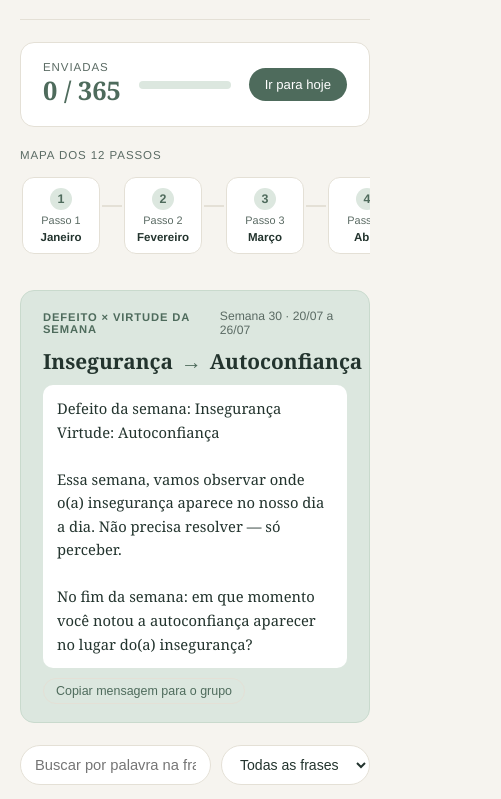
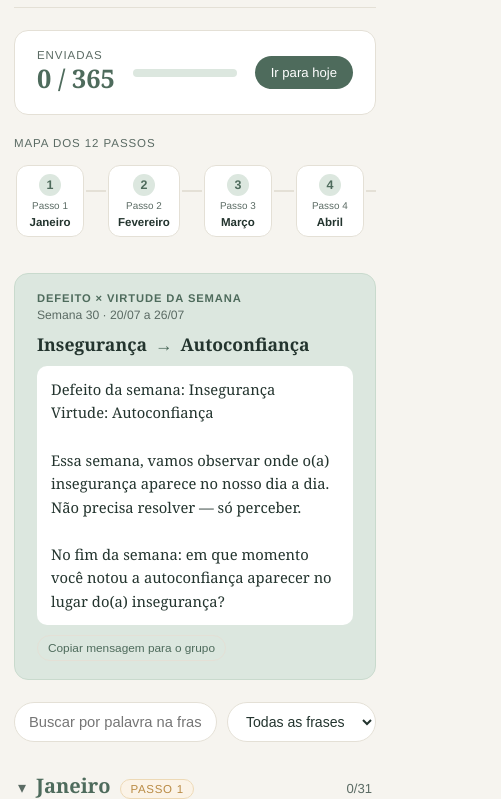
Before and after one commit to thagrazi25-eng/RECUPERACAO365, a plain HTML site: page index.html in a window 390 px wide. Shown: the part 144-943 px from the top of the page, 501 px wide, since content can reach past the window. Drawn offline with Linux system fonts and the light colour scheme.

Commit message:
Update index.html

```diff
--- a/index.html
+++ b/index.html
@@ -203,12 +203,13 @@
     display:flex;
     align-items:baseline;
     justify-content: space-between;
+    flex-wrap: wrap;
     gap: 10px;
     padding: 12px 4px;
     cursor: pointer;
     border-bottom: 2px solid var(--sage-light);
   }
-  .month-header .m-left{ display:flex; align-items:baseline; gap: 10px;}
+  .month-header .m-left{ display:flex; align-items:baseline; flex-wrap: wrap; gap: 10px;}
   .month-header h2{
     margin:0;
     font-size: 1.25rem;
@@ -275,6 +276,8 @@
     display:flex;
     justify-content: space-between;
     align-items: center;
+    flex-wrap: wrap;
+    gap: 4px;
     margin-bottom: 10px;
     font-family: 'Helvetica Neue', Arial, sans-serif;
   }
@@ -367,6 +370,7 @@
     display:flex;
     gap: 6px;
     margin-top: 8px;
+    flex-wrap: wrap;
     font-family: 'Helvetica Neue', Arial, sans-serif;
   }
   .copy-btn{
@@ -465,8 +469,15 @@
   }
 
   @media (max-width: 520px){
+    .wrap{ padding: 20px 14px 100px; }
     header.top h1{ font-size: 1.5rem; }
     .progress-panel{ flex-wrap: wrap; }
+    .steps-map{ gap: 0; }
+    .step-node{ min-width: 68px; padding: 8px 9px; }
+    .step-node-label{ font-size: 0.62rem; }
+    .day-actions{ gap: 5px; }
+    .copy-btn{ font-size: 0.74rem; padding: 5px 10px; }
+    .virtue-pair{ font-size: 1.1rem; }
   }
 </style>
 </head>
```
